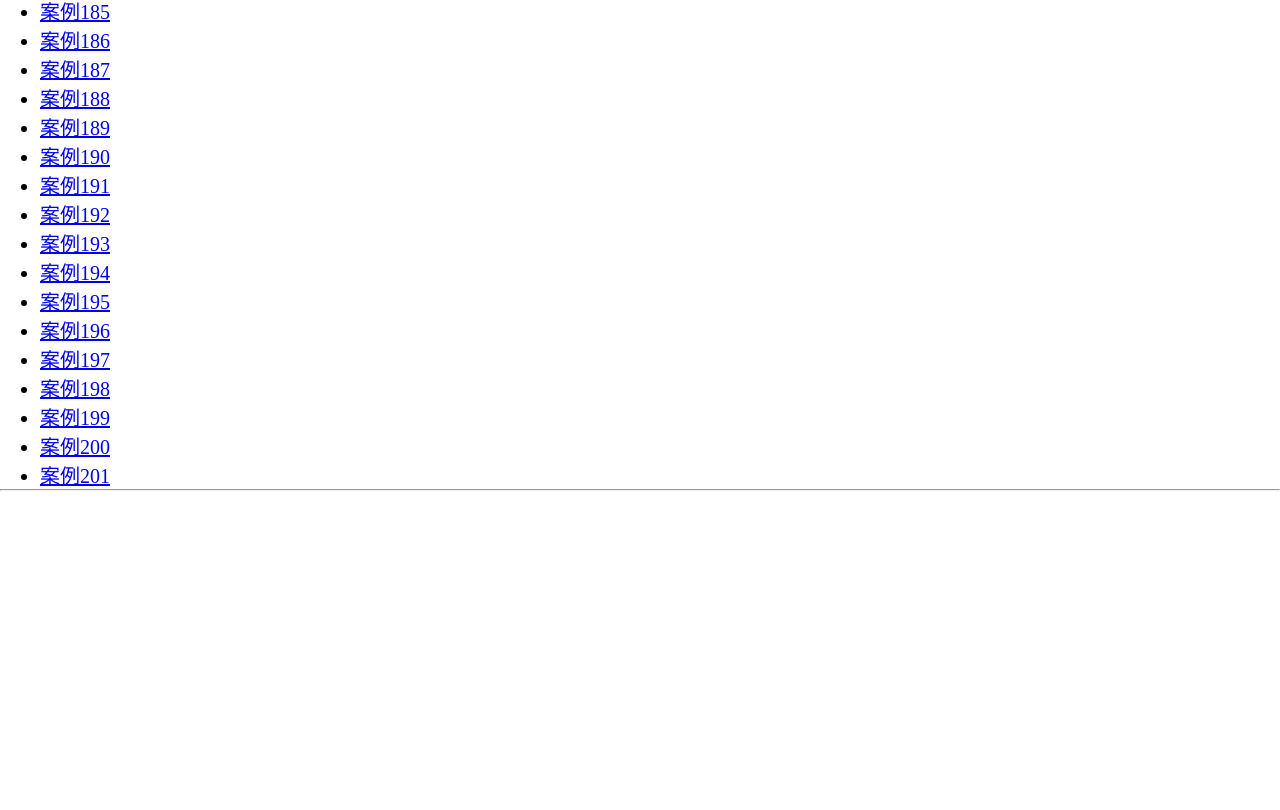
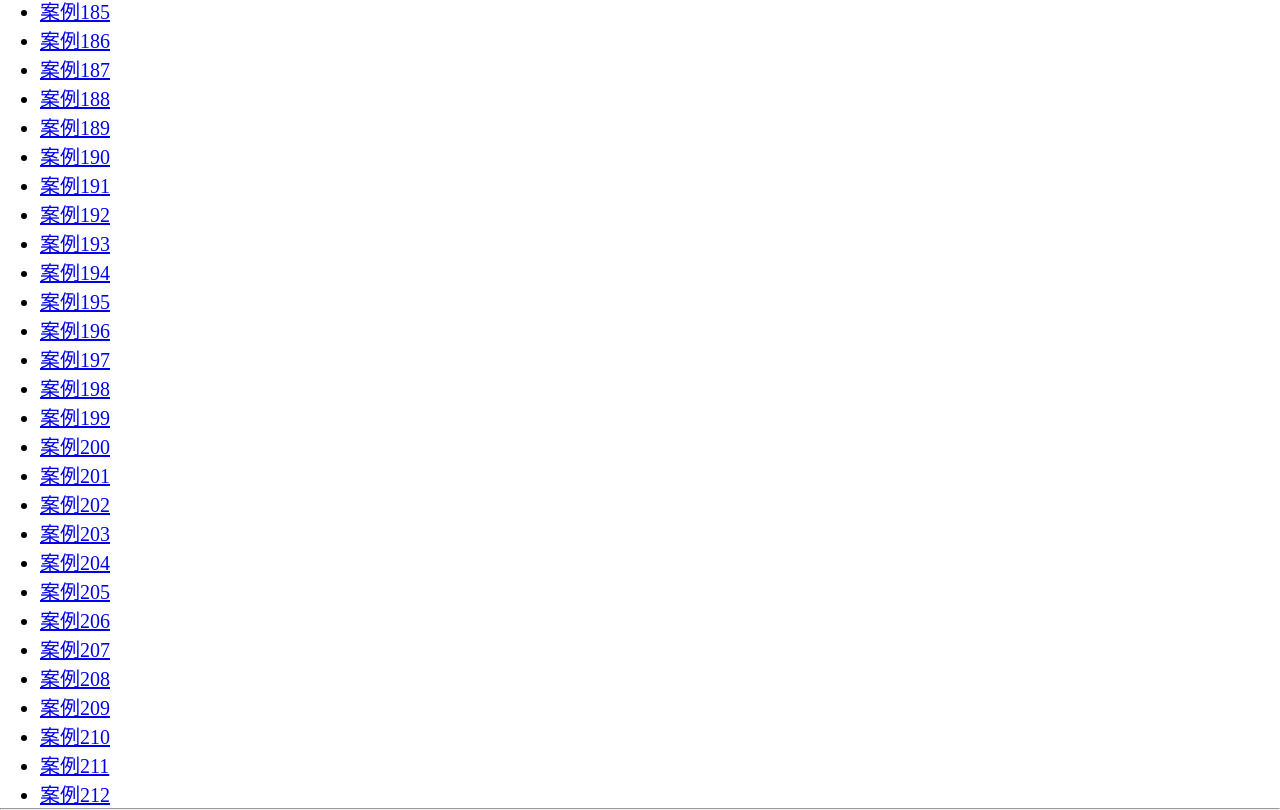
Before and after one commit to techrookiewyx/React-exercise, a React (Create React App) app in the folder example/demo/: page /#/ in a window 1280 px wide. Shown: the part 5340-6150 px from the top of the page. Before the commit the page ends 5831 px from the top, so only its background shows below. Built offline with nearby package versions, Linux system fonts and the light colour scheme.

Commit message:
导入案例

```diff
--- a/example/demo/src/App.jsx
+++ b/example/demo/src/App.jsx
@@ -407,6 +407,28 @@ import RepeatResetGap from "./199-repeat-reset-timer";
 import RepeatAnimation from "./200-repeat-retouch-animate";
 //201  effecty依赖去除-修复重新连接的聊天
 import RepeatRelink from "./201-repeat-reLink";
+//202  使网络连接与state保持同步
+import StatusBar from "./202-net-state";
+//203  连接逻辑转移
+import SaveButton from "./203-logic-move";
+//204  自定义useOnline逻辑复用
+import HookOnline from "./204-customize-hook-online";
+//205  state独立性
+import IndependentStateForm from "./205-independent-state";
+//206  自定义useFormIpt
+import HoookForm from "./206-customize-hook-formipt";
+//207  在自定义HOOK中传递反应值
+import HookChatRoom from "./207-customize-hook-chatroom";
+//208  useOnline的重写
+import HookOnlineRe from "./208-useOnline-rewrite";
+//209  自定义HookuseFadeIn-动画
+import HookFadeIn from "./209-customize-hook-fadein";
+//210  自定义HOOK案例-提取一个useCounter钩子
+import HookCount from "./210-case-useCount";
+//211  自定义HOOK案例-使计数器延迟可配置
+import HookCountDelay from "./211-case-useCountDelay";
+//212  自定义HOOK案例-小球延迟运动
+import HookDelayValue from "./212-case-useDelayValue";
 export default function App() {
   return (
     <>
@@ -613,6 +635,17 @@ export default function App() {
           <Route path="/case-199" element={<RepeatResetGap/>} />
           <Route path="/case-200" element={<RepeatAnimation/>} />
           <Route path="/case-201" element={<RepeatRelink/>} />
+          <Route path="/case-202" element={<StatusBar/>} />
+          <Route path="/case-203" element={<SaveButton/>} />
+          <Route path="/case-204" element={<HookOnline/>} />
+          <Route path="/case-205" element={<IndependentStateForm/>} />
+          <Route path="/case-206" element={<HoookForm/>} />
+          <Route path="/case-207" element={<HookChatRoom/>} />
+          <Route path="/case-208" element={<HookOnlineRe/>} />
+          <Route path="/case-209" element={<HookFadeIn/>} />
+          <Route path="/case-210" element={<HookCount/>} />
+          <Route path="/case-211" element={<HookCountDelay/>} />
+          <Route path="/case-212" element={<HookDelayValue/>} />
         {/*</Route>*/}
       </Routes>
     </>
--- a/example/demo/src/UlList.jsx
+++ b/example/demo/src/UlList.jsx
@@ -607,6 +607,39 @@ export default function UlList() {
         <li>
           <Link to="/case-201">案例201</Link>
         </li>
+        <li>
+          <Link to="/case-202">案例202</Link>
+        </li>
+        <li>
+          <Link to="/case-203">案例203</Link>
+        </li>
+        <li>
+          <Link to="/case-204">案例204</Link>
+        </li>
+        <li>
+          <Link to="/case-205">案例205</Link>
+        </li>
+        <li>
+          <Link to="/case-206">案例206</Link>
+        </li>
+        <li>
+          <Link to="/case-207">案例207</Link>
+        </li>
+        <li>
+          <Link to="/case-208">案例208</Link>
+        </li>
+        <li>
+          <Link to="/case-209">案例209</Link>
+        </li>
+        <li>
+          <Link to="/case-210">案例210</Link>
+        </li>
+        <li>
+          <Link to="/case-211">案例211</Link>
+        </li>
+        <li>
+          <Link to="/case-212">案例212</Link>
+        </li>
       </ul>
       <hr />
       {/*<Outlet/>*/}
```
